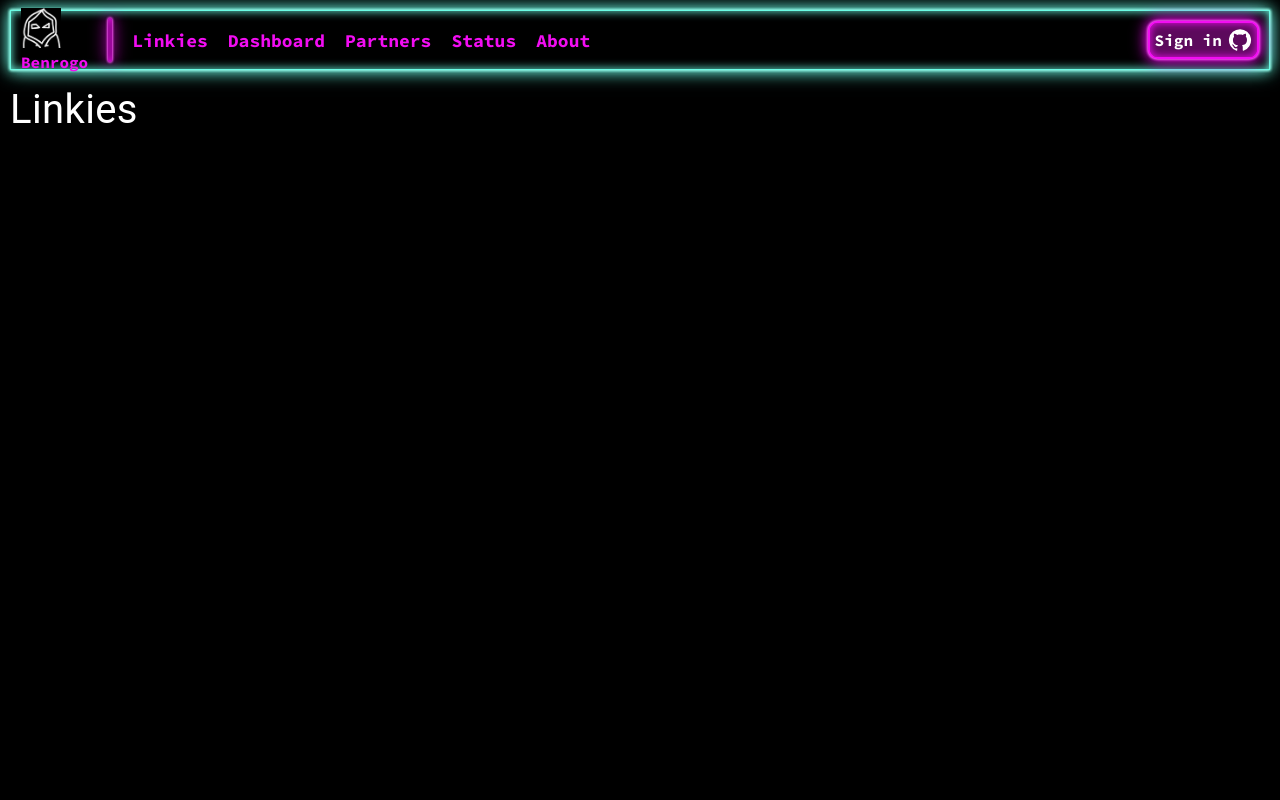
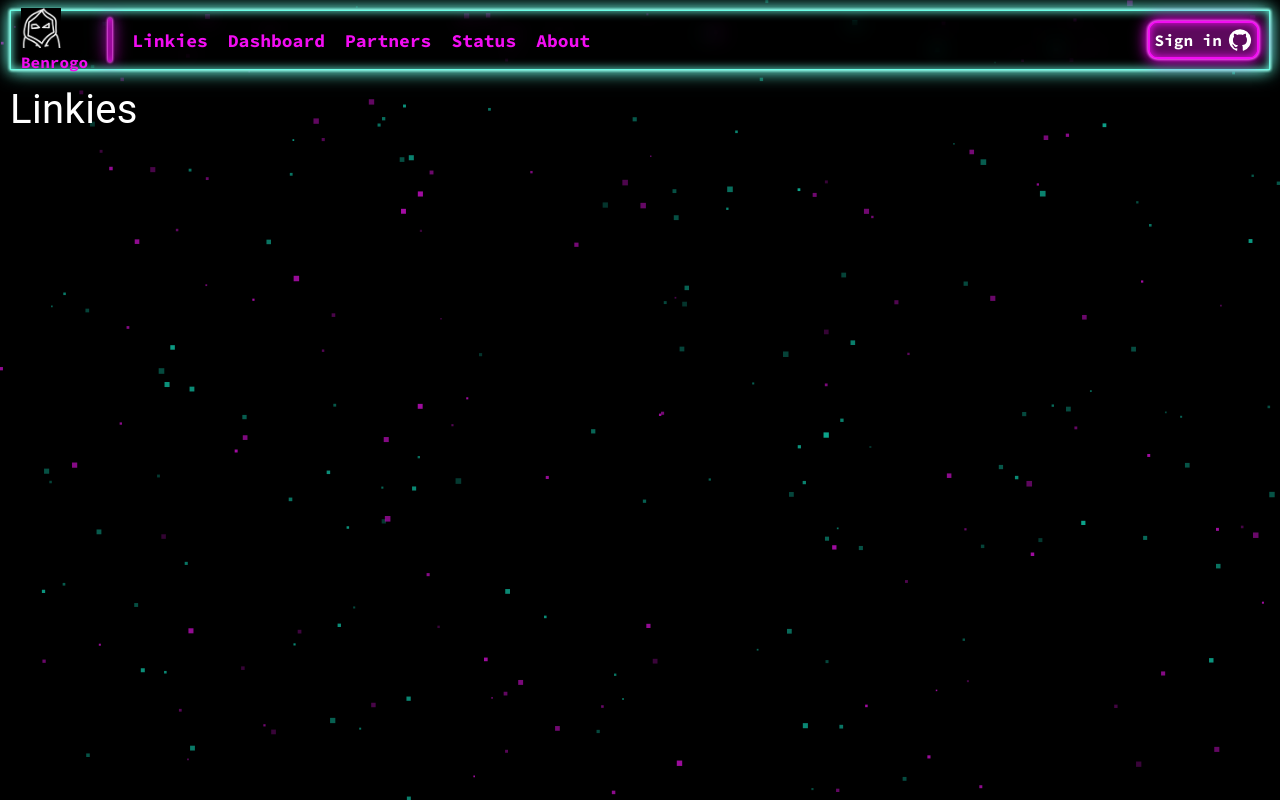
Before and after one commit to Benrogo-Dev/benrogo-v3, a Next.js app: page /linkies in a window 1280 px wide. Built offline with nearby package versions, Linux system fonts and the light colour scheme; no server answers; some icons are missing.

Commit message:
Fixed ParticleBackground rendering issue

```diff
--- a/src/components/ParticleBackground/ParticleBackground.tsx
+++ b/src/components/ParticleBackground/ParticleBackground.tsx
@@ -1,9 +1,8 @@
 "use client";
 
-import React, { useEffect, useState } from "react";
+import React, { useEffect, useState, useMemo } from "react";
 import Particles, { IParticlesProps } from "@tsparticles/react";
 import { loadSlim } from "@tsparticles/slim";
-import { tsParticles, IOptions, RecursivePartial } from "@tsparticles/engine";
 import type { ThemeColor, ColorIntensity } from "@/types/colors";
 
 interface ParticleBackgroundProps extends IParticlesProps {
@@ -16,15 +15,16 @@ const ParticleBackground = ({
   colorIntensity = 400,
   ...props
 }: ParticleBackgroundProps) => {
-  const [particlesOptions, setParticlesOptions] = useState<RecursivePartial<IOptions> | null>(null);
+  const [init, setInit] = useState(false);
 
-  useEffect(() => {
-    const root = document.documentElement;
-    const computedColors = colors.map((color) => getComputedStyle(root).getPropertyValue(`--${color}-${colorIntensity}`).trim());
+  const options = useMemo(() => {
+    if (typeof window !== "undefined") {
+      const root = document.documentElement;
+      const colorsArray = colors.map((color) =>
+        getComputedStyle(root).getPropertyValue(`--${color}-${colorIntensity}`).trim()
+      );
 
-    const initializeParticles = async () => {
-      await loadSlim(tsParticles);
-      setParticlesOptions({
+      return {
         fullScreen: {
           enable: true,
           zIndex: -1,
@@ -41,7 +41,7 @@ const ParticleBackground = ({
           },
         },
         particles: {
-          color: { value: computedColors },
+          color: { value: colorsArray },
           move: {
             direction: "bottom",
             enable: true,
@@ -84,18 +84,92 @@ const ParticleBackground = ({
           },
         },
         detectRetina: true,
-      });
+      } as IParticlesProps["options"];
+    }
+
+    return {
+      fullScreen: {
+        enable: true,
+        zIndex: -1,
+      },
+      background: {
+        color: { value: "#000000" },
+      },
+      fpsLimit: 120,
+      interactivity: {
+        events: {
+          onClick: { enable: false },
+          onHover: { enable: false },
+          resize: { enable: true },
+        },
+      },
+      particles: {
+        color: { value: ["#ffffff"] },
+        move: {
+          direction: "bottom",
+          enable: true,
+          random: true,
+          speed: { min: 0.5, max: 1 },
+          straight: false,
+        },
+        number: {
+          density: {
+            enable: true,
+            width: 800,
+            height: 400,
+          },
+          value: 80,
+        },
+        opacity: {
+          value: { min: 0.3, max: 1 },
+          animation: {
+            enable: true,
+            speed: 1,
+            sync: false,
+          },
+        },
+        shape: { type: "square" },
+        size: { value: { min: 1, max: 4 } },
+      },
+      emitters: {
+        direction: "bottom",
+        rate: {
+          quantity: 5,
+          delay: 0.1,
+        },
+        size: {
+          width: 100,
+          height: 0,
+        },
+        position: {
+          x: 50,
+          y: 0,
+        },
+      },
+      detectRetina: true,
+    } as IParticlesProps["options"];
+  }, [colors, colorIntensity]);
+
+  useEffect(() => {
+    const initializeParticles = async () => {
+      const { tsParticles } = await import("@tsparticles/engine");
+      await loadSlim(tsParticles);
+      setInit(true);
     };
 
     initializeParticles();
-  }, [colors, colorIntensity]);
+  }, []);
 
   return (
-    <Particles
-      id="tsparticles"
-      options={particlesOptions || {}}
-      {...props}
-    />
+    <>
+      {init && (
+        <Particles
+          id="tsparticles"
+          options={options}
+          {...props}
+        />
+      )}
+    </>
   );
 };
 
```
